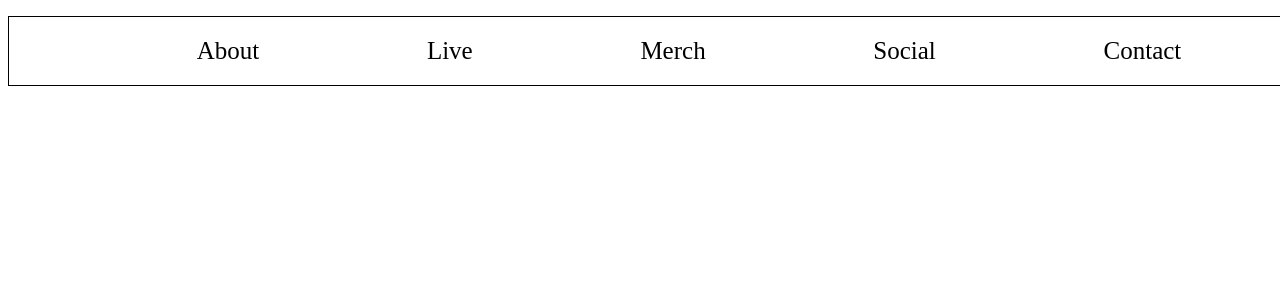
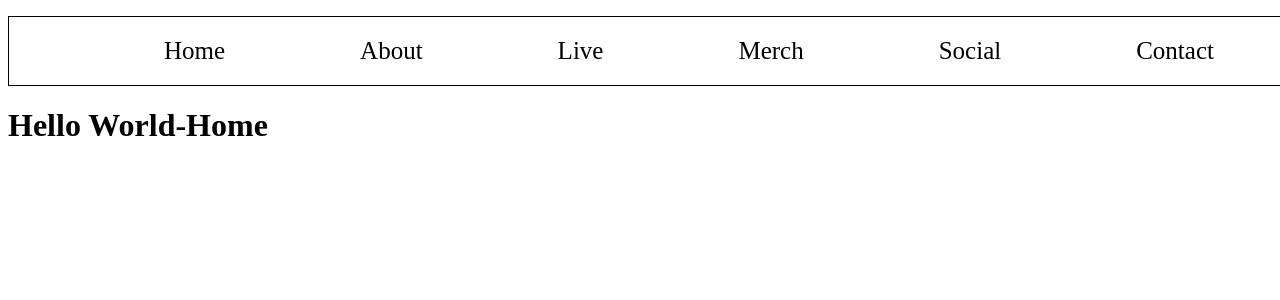
Before and after one commit to KLawsonDevelopment/AydannSite, a React (Create React App) app: page / in a window 1280 px wide. Shown: the top 300 px of the page. Built offline with nearby package versions, Linux system fonts and the light colour scheme.

Commit message:
Working on front page Axios call

```diff
--- a/package.json
+++ b/package.json
@@ -3,6 +3,7 @@
   "version": "0.1.0",
   "private": true,
   "dependencies": {
+    "axios": "^0.19.0",
     "react": "^16.8.6",
     "react-dom": "^16.8.6",
     "react-router-dom": "^5.0.1",
--- a/src/App.js
+++ b/src/App.js
@@ -3,12 +3,19 @@ import { BrowserRouter as Router, Route, Switch, Link } from 'react-router-dom';
 import logo from './logo.svg';
 import './App.css';
 import Navbar from './components/Navbar'
+import Home from './components/Home';
+import AboutMe from './components/AboutMe';
 
 function App() {
   return (
     <Router>
       <Navbar></Navbar>
 
+      <Switch>
+        <Route exact path='/' component={Home}></Route>
+        <Route path='/about' component={AboutMe}></Route>
+      </Switch>
+
     </Router>
   );
 }
--- /dev/null
+++ b/src/components/AboutMe.js
@@ -0,0 +1,13 @@
+import React, { Component } from 'react';
+
+class AboutMe extends Component {
+    render() {
+        return (
+            <div>
+                <h1>About Aydann</h1>
+            </div>
+        );
+    }
+}
+
+export default AboutMe;
--- /dev/null
+++ b/src/components/Home.js
@@ -0,0 +1,22 @@
+import React, { Component } from 'react';
+
+class Home extends Component {
+
+    componentDidMount() {
+        this.getTwitchData()
+    }
+
+    getTwitchData = async() => {
+
+    }
+
+    render() {
+        return (
+            <div>
+                <h1>Hello World-Home</h1>
+            </div>
+        );
+    }
+}
+
+export default Home;
--- a/src/components/Navbar.js
+++ b/src/components/Navbar.js
@@ -5,7 +5,8 @@ class navbar extends Component {
         return (
             <div>
                 <ul className='primaryNav'>
-                    <a href="#">About</a>
+                    <a href='/'>Home</a>
+                    <a href="/about">About</a>
                     <a href="#">Live</a>
                     <a href="#">Merch</a>
                     <a href="#">Social</a>
```
Also changed, not shown: 1 other file (tests, documents, lock files or other folders).
